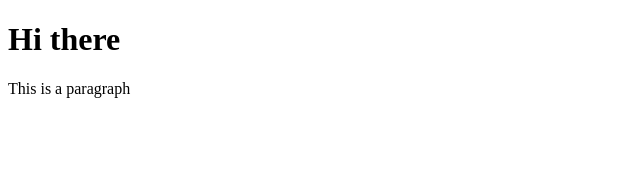
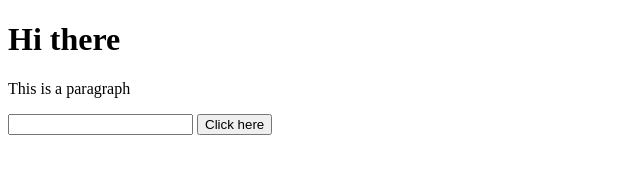
Before and after one commit to chodiseu/gitProject, a plain HTML site: page index.html in a window 1280 px wide. Shown: the whole page, without its empty margins (0-640 px from the left). Drawn offline with Linux system fonts and the light colour scheme.

Commit message:
created form element

```diff
--- a/index.html
+++ b/index.html
@@ -8,5 +8,8 @@
 <body>
     <h1>Hi there</h1>
     <p> This is a paragraph </p>
+    <form>
+        <input type="text" />
+        <button>Click here</button>
 </body>
 </html>
```
